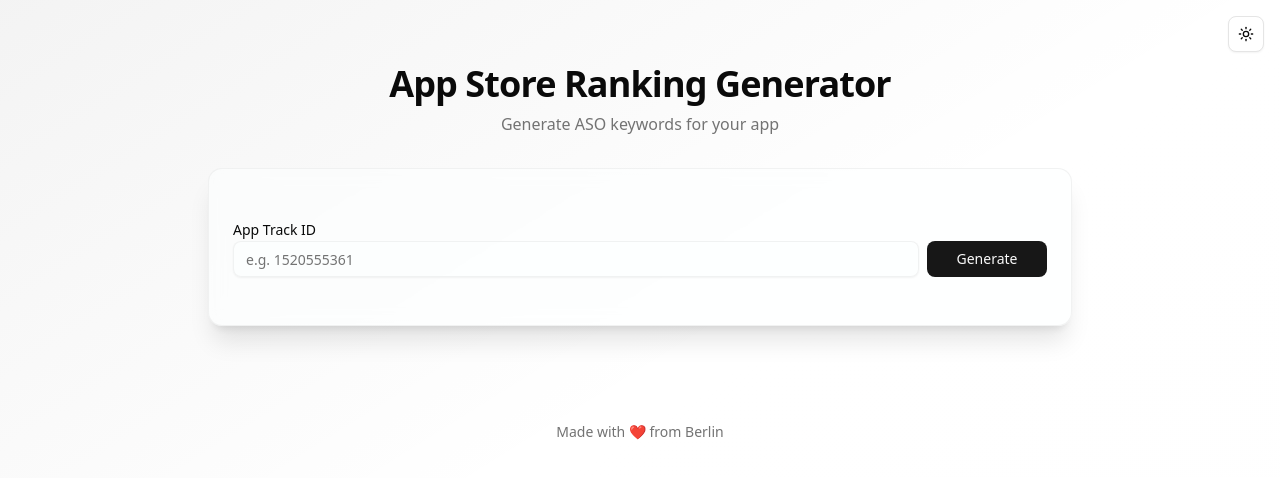
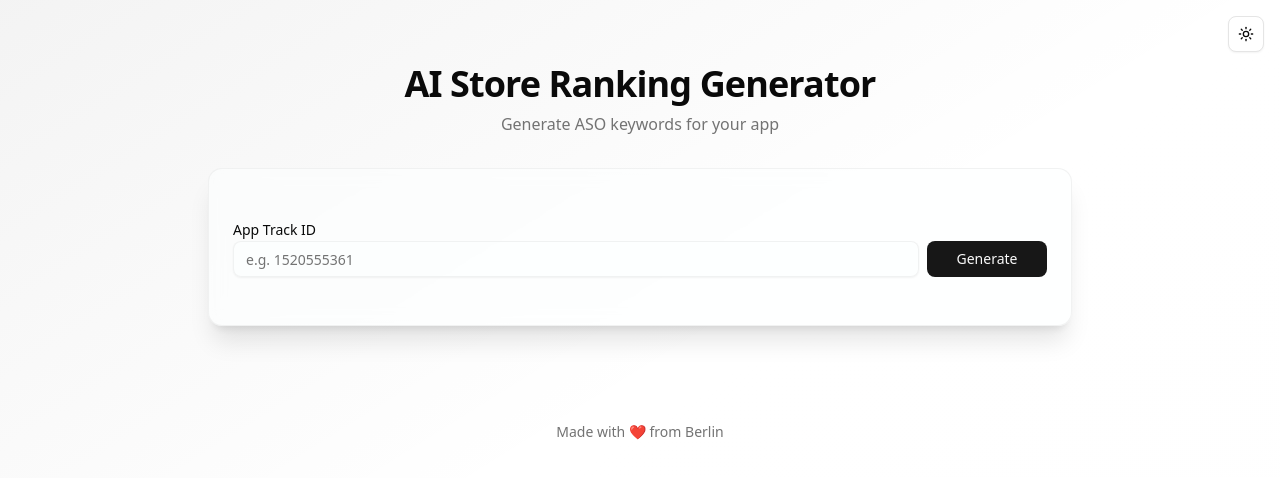
Before and after one commit to javiera-vasquez/app-store-ranking-generator, a Next.js app: page / in a window 1280 px wide. Shown: the top 478 px of the page. Built offline with nearby package versions, Linux system fonts and the light colour scheme.

Commit message:
Update homepage title from "App Store Ranking Generator" to "AI Store Ranking Generator" for improved branding.

```diff
--- a/app/page.tsx
+++ b/app/page.tsx
@@ -154,7 +154,7 @@
         <main className="container mx-auto px-4 py-16 max-w-4xl">
           <div className="space-y-8">
             <div className="text-center space-y-2">
-              <h1 className="text-4xl font-bold tracking-tight">App Store Ranking Generator</h1>
+              <h1 className="text-4xl font-bold tracking-tight">AI Store Ranking Generator</h1>
               <p className="text-muted-foreground">Generate ASO keywords for your app</p>
             </div>
 
```
